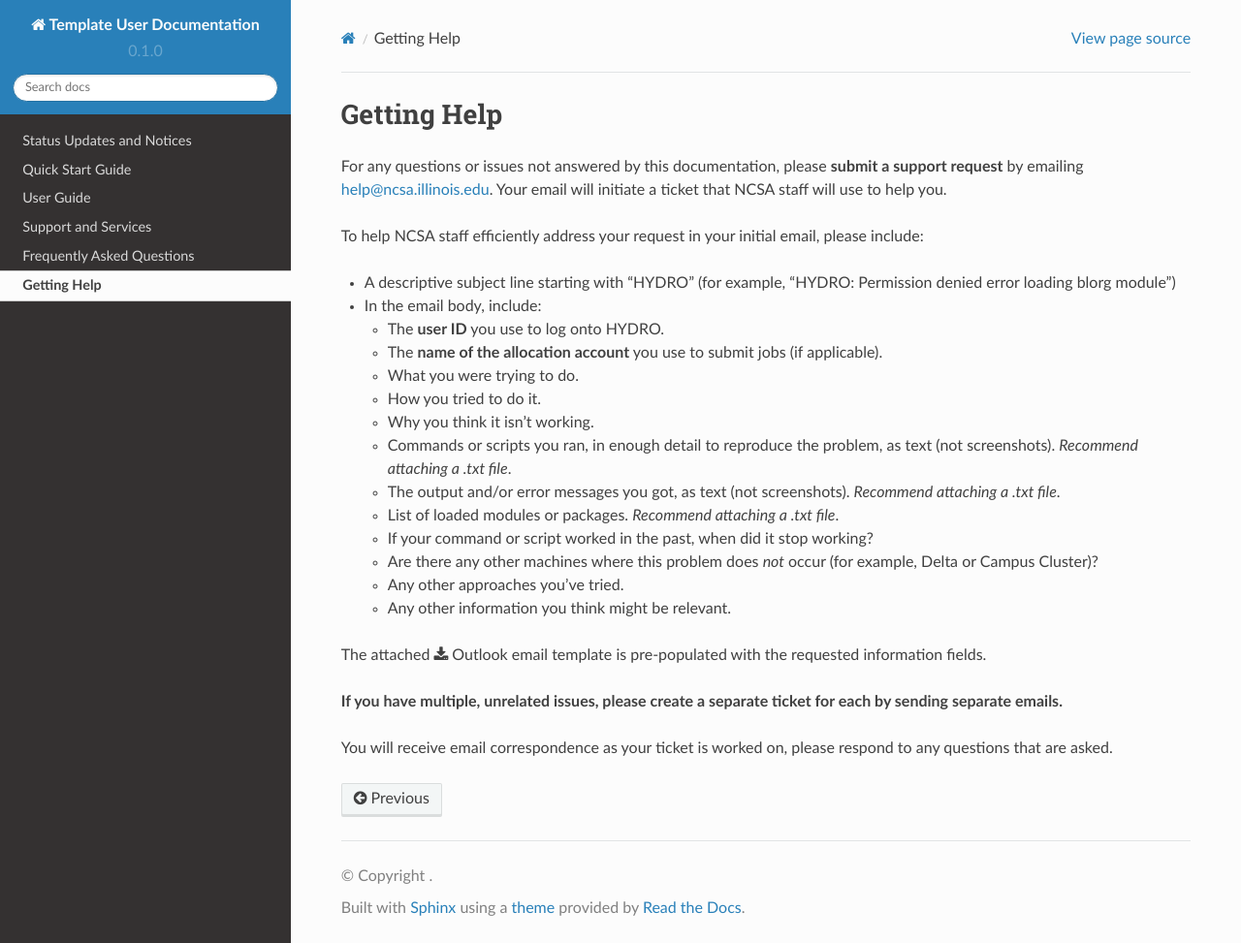
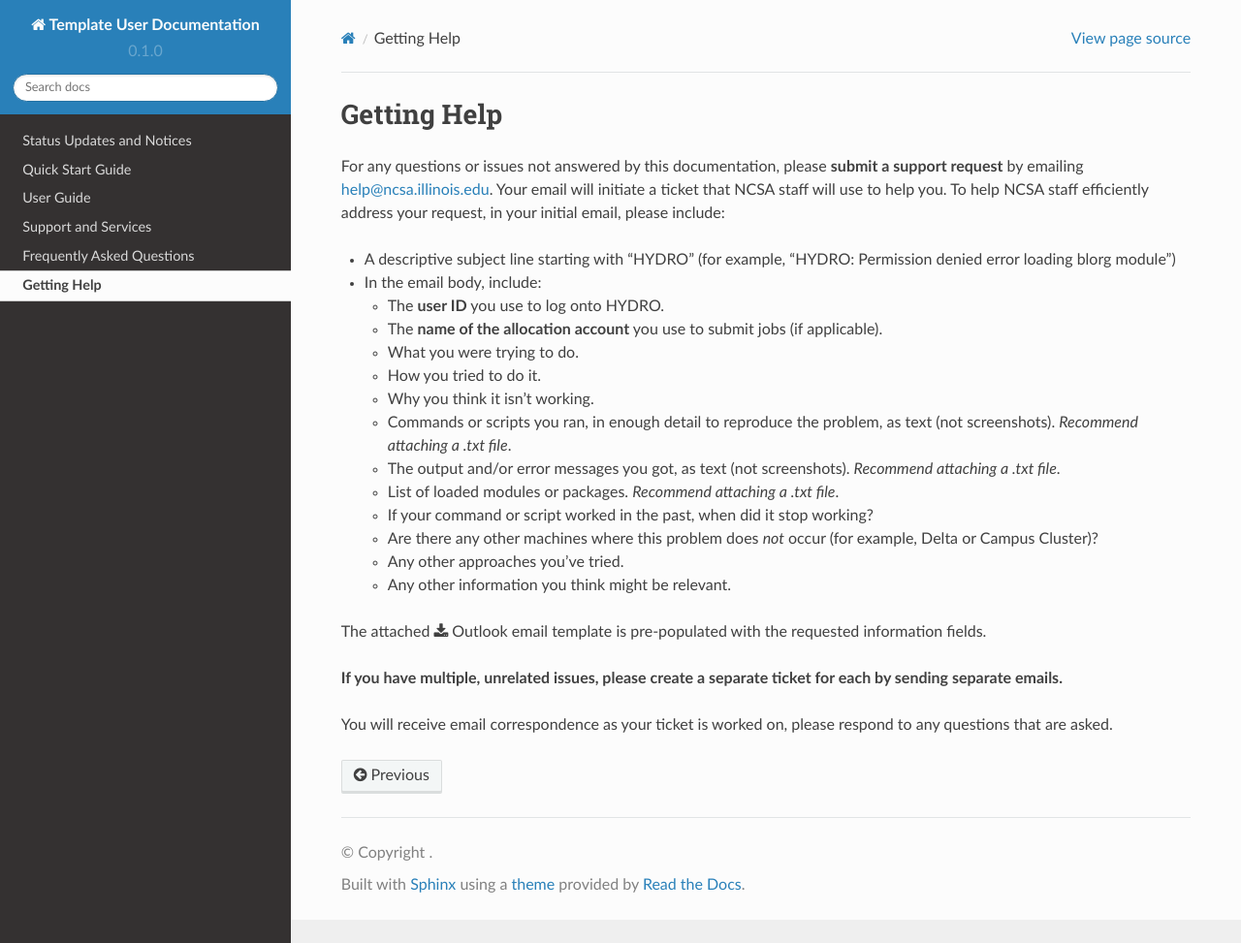
Before and after one commit to lhelms2/rtd-template, a Sphinx documentation site: the page built from docs/source/help.rst, in a window 1280 px wide and 973 px high. Shown: the whole window at 97% size. Built offline with Sphinx 7.4.7 and the Read the Docs theme 2.0.0, drawn with Linux system fonts in a browser that asks for light colours.

```diff
--- a/docs/source/help.rst
+++ b/docs/source/help.rst
@@ -3,9 +3,7 @@
 Getting Help
 ======
 
-For any questions or issues not answered by this documentation, please **submit a support request** by emailing help@ncsa.illinois.edu. Your email will initiate a ticket that NCSA staff will use to help you.
-
-To help NCSA staff efficiently address your request in your initial email, please include:
+For any questions or issues not answered by this documentation, please **submit a support request** by emailing help@ncsa.illinois.edu. Your email will initiate a ticket that NCSA staff will use to help you. To help NCSA staff efficiently address your request, in your initial email, please include:
 
 - A descriptive subject line starting with “HYDRO” (for example, “HYDRO: Permission denied error loading blorg module”)
 - In the email body, include:
```
